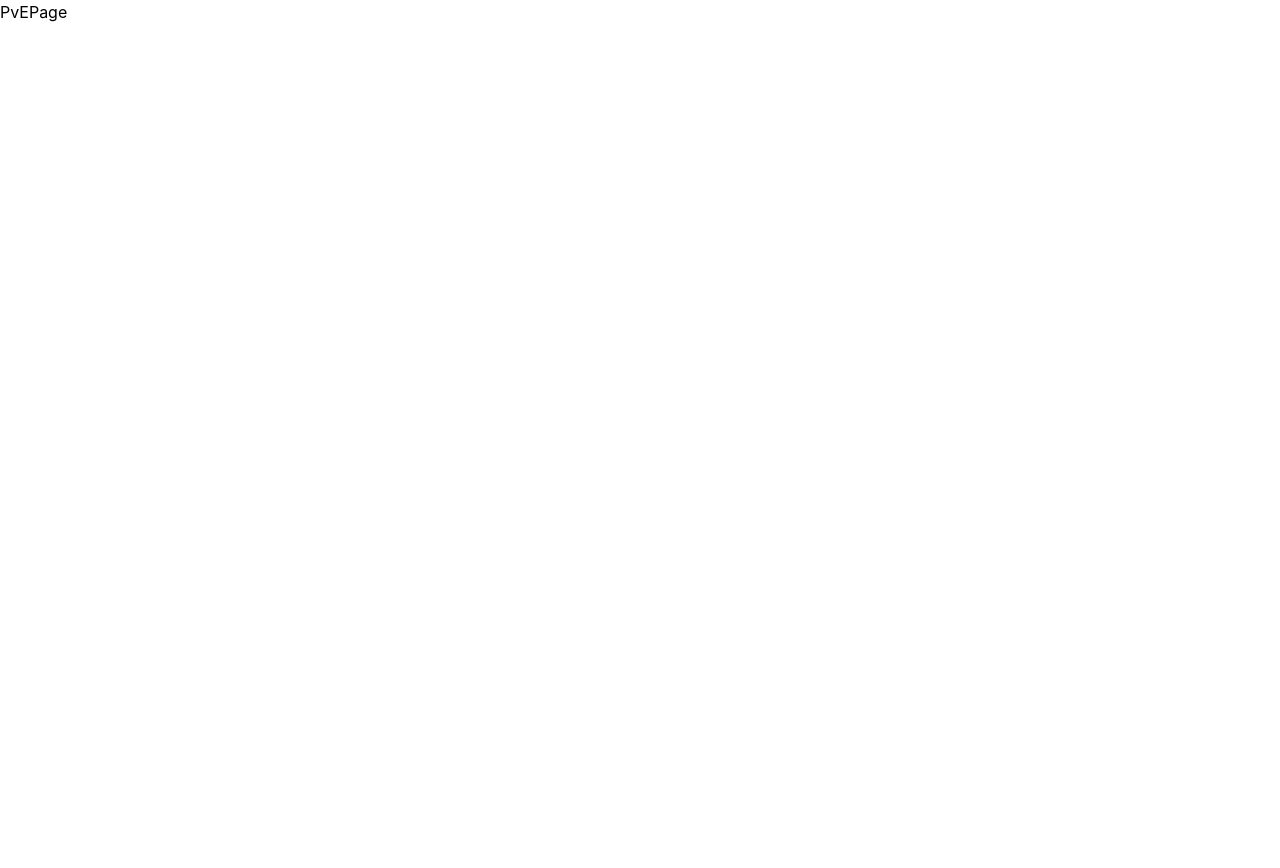
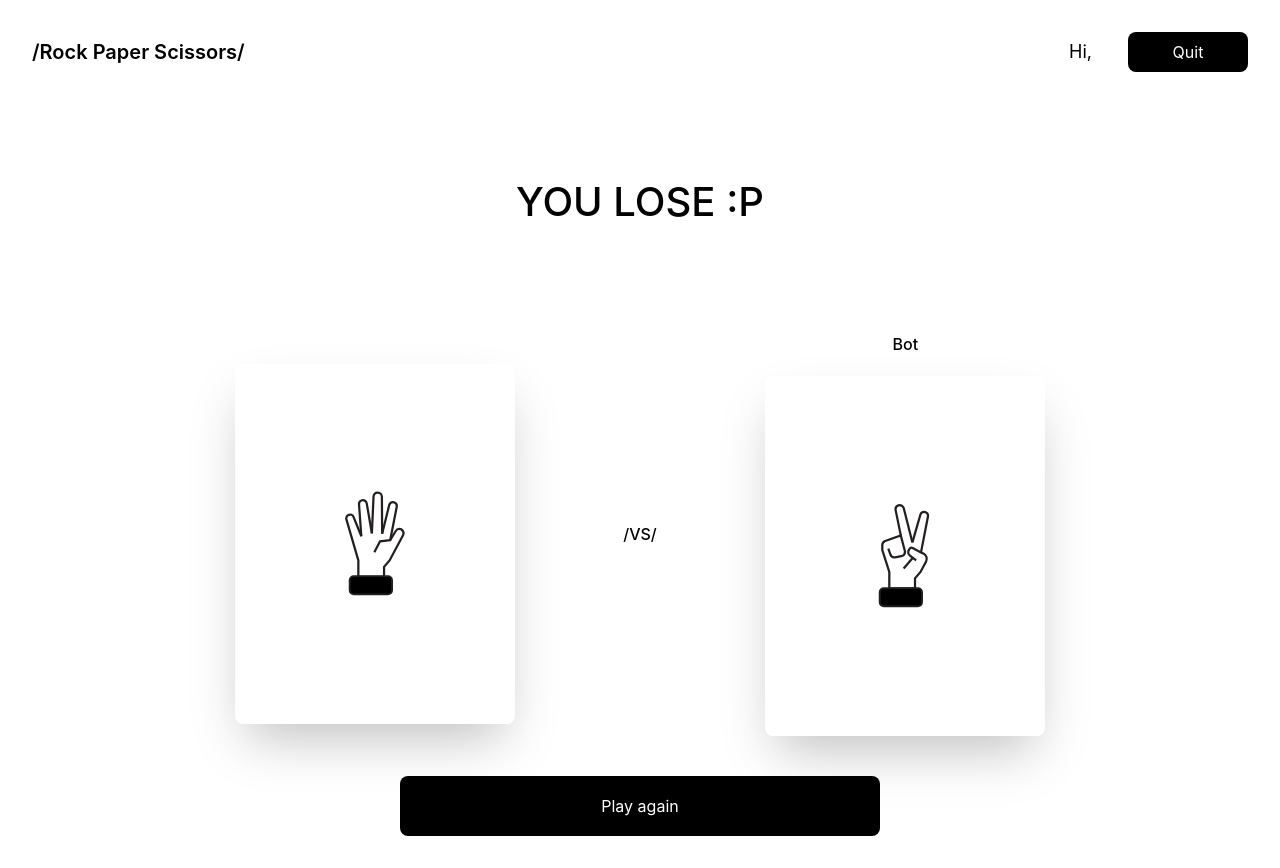
Before and after one commit to TanLoc-CS/rps-game, a React (Create React App) app: page /gameplay/1 in a window 1280 px wide. Before the commit the page ends 800 px from the top, so only its background shows below. Built offline with nearby package versions, Linux system fonts and the light colour scheme.

Commit message:
feat: finish ResultPage

```diff
--- a/src/components/Button.tsx
+++ b/src/components/Button.tsx
@@ -23,7 +23,7 @@ const Button = (props: ButtonProps) => {
 		return (
 			<button
 				type="submit"
-				className="w-[480px] h-[60px] hover:bg-neutral-700 focus:bg-black text-white bg-black rounded-lg"
+				className="w-[480px] h-[60px] hover:bg-neutral-700 hover:cursor-pointer active:bg-black text-white bg-black rounded-lg"
 			>
 				{name}
 			</button>
@@ -32,7 +32,7 @@ const Button = (props: ButtonProps) => {
 	if (name === "Quit")
 		return (
 			<button
-				className="w-[120px] h-[40px] hover:bg-neutral-700 focus:bg-black text-white bg-black rounded-lg"
+				className="w-[120px] h-[40px] hover:bg-neutral-700 hover:cursor-pointer active:bg-black text-white bg-black rounded-lg"
 				onClick={handleQuit}
 			>
 				{name}
@@ -41,7 +41,7 @@ const Button = (props: ButtonProps) => {
 
 	return (
 		<button
-			className="w-[480px] h-[60px] hover:bg-neutral-700 focus:bg-black text-white bg-black rounded-lg"
+			className="w-[480px] h-[60px] hover:bg-neutral-700 hover:cursor-pointer active:bg-black text-white bg-black rounded-lg"
 			onClick={func}
 		>
 			{name}
--- a/src/components/Card.tsx
+++ b/src/components/Card.tsx
@@ -5,34 +5,33 @@ import Rock from "assets/Rock.svg";
 import Scissors from "assets/Scissors.svg";
 
 interface CardProps {
-	choice: number;
+	item: number;
 	// func: React.Dispatch<React.SetStateAction<number | undefined>>;
-	func?: (choice: number) => void | undefined;
+	func?: (item: number) => void | undefined;
 }
 
 const Card = (props: CardProps) => {
-	const { choice, func } = props;
+	const { item, func } = props;
 	const images = [Paper, Rock, Scissors];
+	// Card got func as prop will be used in the PickRPSPage
+	// The func will set the RPSRef in PickRPS without rerendering to navigate to the ResultPage
 	if (func)
 		return (
 			<div
-				className="w-[280px] h-[360px] flex flex-col justify-center items-center hover:-translate-y-2 active:bg-gray-100 rounded-lg shadow-2xl"
-				onClick={() => func(choice)}
+				className="w-[280px] h-[360px] flex flex-col justify-center items-center hover:-translate-y-2 hover:cursor-pointer active:bg-gray-100 active:cursor-pointer rounded-lg shadow-2xl"
+				onClick={() => func(item)}
 			>
 				<img
-					src={images[choice - 1]}
+					src={images[item - 1]}
 					alt="card"
 					className="w-[222px] h-[222px]"
 				/>
 			</div>
 		);
+	// This will be used for ResultPage
 	return (
-		<div className="w-[280px] h-[360px] flex flex-col justify-center items-center hover:-translate-y-2 active:bg-gray-100 rounded-lg shadow-2xl">
-			<img
-				src={images[choice - 1]}
-				alt="card"
-				className="w-[222px] h-[222px]"
-			/>
+		<div className="w-[280px] h-[360px] flex flex-col justify-center items-center rounded-lg shadow-2xl">
+			<img src={images[item - 1]} alt="card" className="w-[222px] h-[222px]" />
 		</div>
 	);
 };
--- /dev/null
+++ b/src/helpers/getRandomInt.ts
@@ -0,0 +1,3 @@
+const getRandomInt = (min: number, max: number): number => Math.floor(Math.random() * (max - min + 1)) + min;
+
+export { getRandomInt }
--- a/src/pages/HomePage.tsx
+++ b/src/pages/HomePage.tsx
@@ -8,6 +8,7 @@ const HomePage = () => {
 
 	const handleSubmit = (e: React.FormEvent<HTMLFormElement>): void => {
 		e.preventDefault();
+		//Using sessionStorage to username
 		sessionStorage.setItem("username", username);
 		navigate("/instruction", { replace: true });
 	};
--- a/src/pages/PickRPSPage.tsx
+++ b/src/pages/PickRPSPage.tsx
@@ -9,11 +9,9 @@ const PickRPSPage = () => {
 	let RPSRef = useRef(0);
 	const navigate = useNavigate();
 
-	// onClick={() => navigate("/gameplay/" + choice, { replace: true })}
-
-	const handleClick = (choice: number) => {
-		RPSRef.current = choice;
-		navigate("/gameplay/" + choice, { replace: true });
+	const handleClick = (item: number) => {
+		RPSRef.current = item;
+		navigate(`/gameplay/${item}`, { replace: true });
 	};
 
 	return (
@@ -21,9 +19,9 @@ const PickRPSPage = () => {
 			<NavBar></NavBar>
 			<img src={Dual} alt="dual" className="w-[333px] h-[333px]" />
 			<div className="w-4/6 flex flex-row justify-between items-center">
-				<Card choice={1} func={handleClick}></Card>
-				<Card choice={2} func={handleClick}></Card>
-				<Card choice={3} func={handleClick}></Card>
+				<Card item={1} func={handleClick}></Card>
+				<Card item={2} func={handleClick}></Card>
+				<Card item={3} func={handleClick}></Card>
 			</div>
 			<p className="mt-10 text-xl font-semibold">/Choose one of the items/</p>
 		</div>
--- a/src/pages/PvEPage.tsx
+++ /dev/null
@@ -1,7 +0,0 @@
-import React from "react";
-
-const PvEPage = () => {
-	return <div>PvEPage</div>;
-};
-
-export default PvEPage;
--- /dev/null
+++ b/src/pages/ResultPage.tsx
@@ -0,0 +1,60 @@
+import React from "react";
+import { useParams, useNavigate } from "react-router-dom";
+
+import NavBar from "components/NavBar";
+import Card from "components/Card";
+import Button from "components/Button";
+
+import { getRandomInt } from "helpers/getRandomInt";
+
+const ResultPage = () => {
+	let result = -1;
+	const navigate = useNavigate();
+	const { item } = useParams();
+	const botItem = getRandomInt(1, 3);
+	const resultText = ["YOU LOSE :P", "DRAW", "YOU WIN :D"];
+
+	if (
+		(Number(item) === 1 && botItem === 3) ||
+		(Number(item) === 2 && botItem === 1) ||
+		(Number(item) === 3 && botItem === 2)
+	)
+		result = 0;
+	else if (Number(item) === botItem) result = 1;
+	else result = 2;
+
+	const handlePlayAgain = (
+		e: React.MouseEvent<HTMLButtonElement, MouseEvent>
+	): void => {
+		e.preventDefault();
+		navigate("/gameplay", { replace: true });
+	};
+	// console.log(`me: ${item} X bot:${botItem} => result:${result}`);
+
+	return (
+		<div className="w-full md:h-fit md:p-8 flex flex-col justify-start items-center">
+			<NavBar />
+			{
+				<p className="text-[40px] font-medium my-[100px]">
+					{resultText[result]}
+				</p>
+			}
+			<div className="w-4/6 mb-10 flex flex-row justify-between items-center">
+				<div className="flex flex-col justify-center items-center">
+					<p className="font-medium mb-5">
+						{sessionStorage.getItem("username")}
+					</p>
+					<Card item={Number(item)} />
+				</div>
+				<p className="font-medium">/VS/</p>
+				<div className="flex flex-col justify-center items-center">
+					<p className="font-medium mb-5">Bot</p>
+					<Card item={botItem} />
+				</div>
+			</div>
+			<Button size="normal" name="Play again" func={handlePlayAgain} />
+		</div>
+	);
+};
+
+export default ResultPage;
--- a/src/routes/index.ts
+++ b/src/routes/index.ts
@@ -1,7 +1,7 @@
 import HomePage from "../pages/HomePage";
 import InstructionPage from "../pages/InstructionPage";
 import PickRPSPage from "../pages/PickRPSPage";
-import PvEPage from "../pages/PvEPage";
+import ResultPage from "../pages/ResultPage";
 
 const routes = [
   {
@@ -17,8 +17,8 @@ const routes = [
     component: PickRPSPage,
   },
   {
-    path: '/gameplay/:pick',
-    component: PvEPage,
+    path: '/gameplay/:item',
+    component: ResultPage,
   },
 ];
 
```
